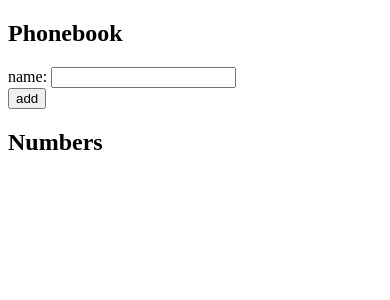
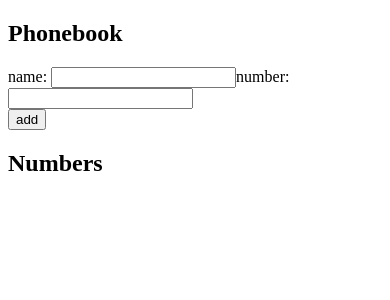
Before and after one commit to DarioMelia/FullStackOpen-Exercises, a React (Create React App) app in the folder part2/phone-book/: page / in a window 390 px wide. Shown: the top 300 px of the page. Built offline with nearby package versions, Linux system fonts and the light colour scheme.

Commit message:
Phone book step3 solved

```diff
--- a/part2/phone-book/src/App.js
+++ b/part2/phone-book/src/App.js
@@ -7,20 +7,23 @@ import NumbersDis from "./components/NumberDis";
 const App = () => {
   const [persons, setPersons] = useState([]);
   const [newName, setNewName] = useState("");
+  const [newNum, setNewNum] = useState("");
 
-  const onChange = e => setNewName(e.target.value);
+  const onChange = e => e.target.type === "text"?setNewName(e.target.value):setNewNum(e.target.value);
+
+
   const onSubmit = e =>{
     e.preventDefault();
     nameExists()
       ?alert(`${newName} is already added to the phone book`)
-      :setPersons(persons.concat({name:newName}));
+      :setPersons(persons.concat({name:newName,number:newNum}));
   }
   const nameExists = ()=> persons.find(el => el.name === newName);
 
   return (
     <div>
       <h2>Phonebook</h2>
-      <Form onSubmit={onSubmit} onChange={onChange} newName={newName}/>
+      <Form onSubmit={onSubmit} onChange={onChange} newName={newName} newNum={newNum}/>
       <NumbersDis persons={persons}/>
     </div>
   )
--- a/part2/phone-book/src/components/Form.js
+++ b/part2/phone-book/src/components/Form.js
@@ -1,8 +1,9 @@
 import React from "react";
-const Form = ({onSubmit,onChange, newName})=>(
+const Form = ({onSubmit,onChange, newName, newNum})=>(
     <form onSubmit={onSubmit}>
     <div>
-      name: <input onChange={onChange} value={newName}/>
+      name: <input type="text" onChange={onChange} value={newName}/>
+      number: <input type="number" onChange={onChange} value={newNum}/>
     </div>
     <div>
       <button type="submit">add</button>
--- a/part2/phone-book/src/components/NumberDis.js
+++ b/part2/phone-book/src/components/NumberDis.js
@@ -1,7 +1,7 @@
 import React from "react";
 const NumbersDis = ({ persons }) => {
   const gnrtNums = () =>
-    persons.map((person) => <NumberItm key={person.name} name={person.name} />);
+    persons.map((person) => <NumberItm key={person.name} person={person} />);
   return (
     <>
       <h2>Numbers</h2>
@@ -9,6 +9,6 @@ const NumbersDis = ({ persons }) => {
     </>
   );
 };
-const NumberItm = ({ name }) => <p>{name}</p>;
+const NumberItm = ({ person }) => <p>{person.name} {person.number}</p>;
 
 export default NumbersDis;
```
